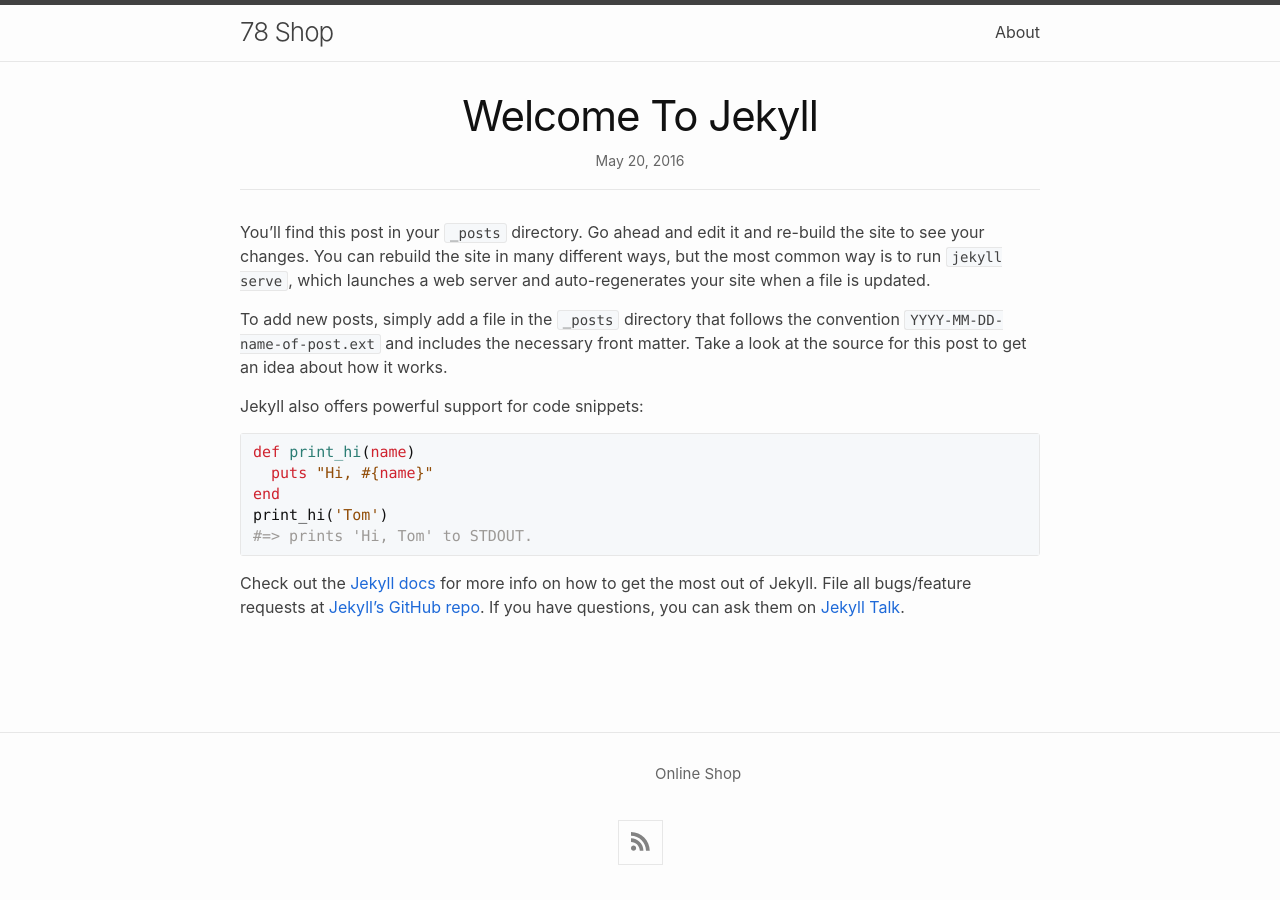
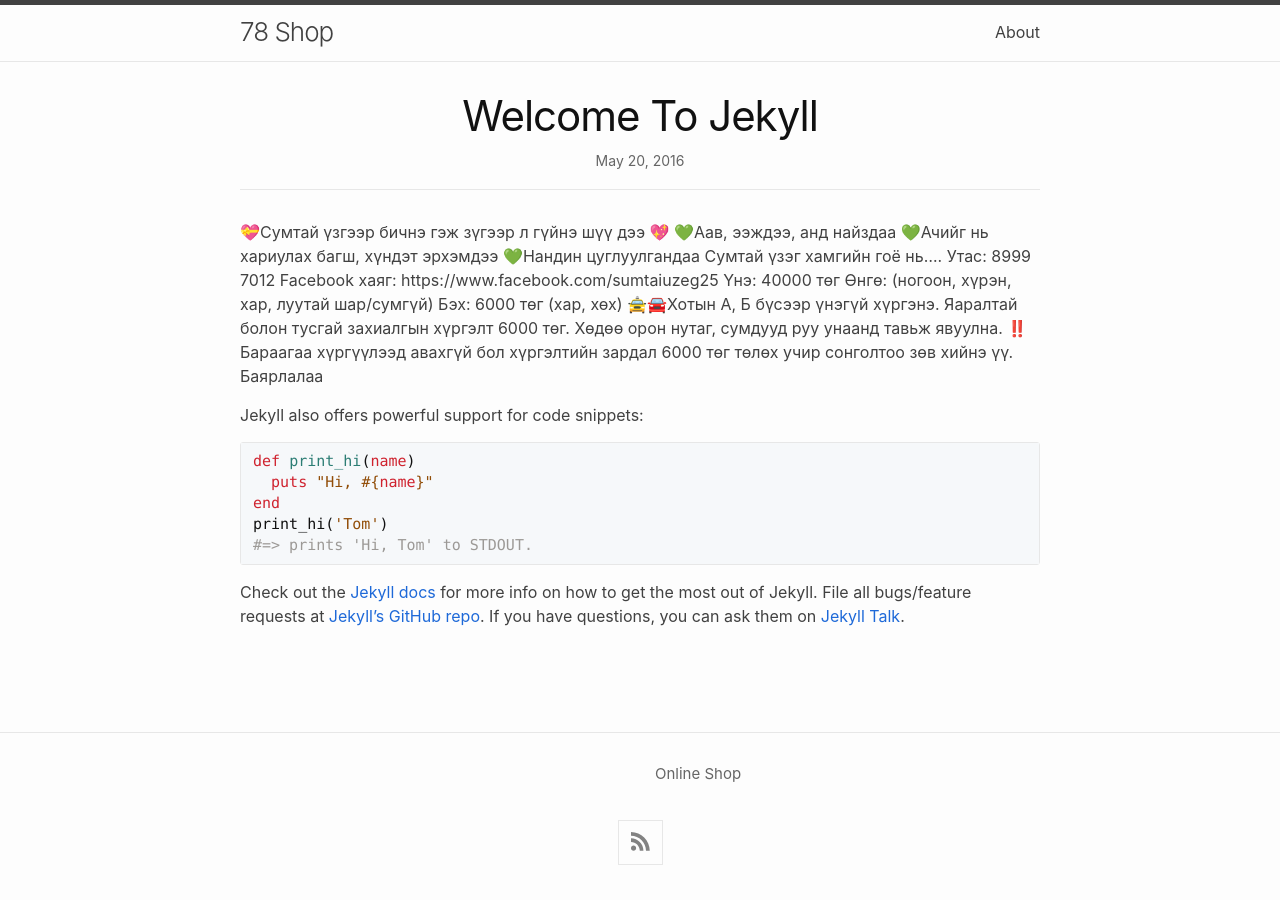
Before and after one commit to testsdash/78shop, a Jekyll site: the page built from _posts/2016-05-20-welcome-to-jekyll.md, in a window 1280 px wide. Built offline with Jekyll 4.4.1, drawn with Linux system fonts in a browser that asks for light colours.

Commit message:
Update 2016-05-20-welcome-to-jekyll.md

```diff
--- a/_posts/2016-05-20-welcome-to-jekyll.md
+++ b/_posts/2016-05-20-welcome-to-jekyll.md
@@ -1,9 +1,17 @@
 ---
 layout: post
 ---
-You’ll find this post in your `_posts` directory. Go ahead and edit it and re-build the site to see your changes. You can rebuild the site in many different ways, but the most common way is to run `jekyll serve`, which launches a web server and auto-regenerates your site when a file is updated.
-
-To add new posts, simply add a file in the `_posts` directory that follows the convention `YYYY-MM-DD-name-of-post.ext` and includes the necessary front matter. Take a look at the source for this post to get an idea about how it works.
+💝Сумтай үзгээр бичнэ гэж зүгээр л гүйнэ шүү дээ 💖
+💚Аав, ээждээ, анд найздаа
+💚Ачийг нь хариулах багш, хүндэт эрхэмдээ
+💚Нандин цуглуулгандаа Сумтай үзэг хамгийн гоё нь....
+Утас: 8999 7012
+Facebook хаяг: https://www.facebook.com/sumtaiuzeg25
+Үнэ: 40000 төг
+Өнгө: (ногоон, хүрэн, хар, луутай шар/сумгүй)
+Бэх: 6000 төг (хар, хөх)
+🚖🚘Хотын А, Б бүсээр үнэгүй хүргэнэ. Яаралтай болон тусгай захиалгын хүргэлт 6000 төг. Хөдөө орон нутаг, сумдууд руу унаанд тавьж явуулна.
+‼️Бараагаа хүргүүлээд авахгүй бол хүргэлтийн зардал 6000 төг төлөх учир сонголтоо зөв хийнэ үү. Баярлалаа
 
 Jekyll also offers powerful support for code snippets:
 
```
